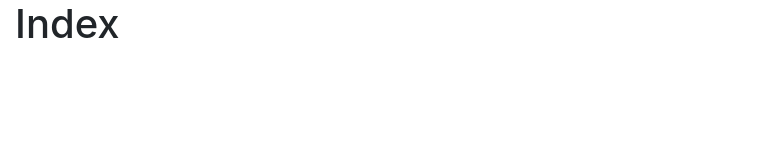
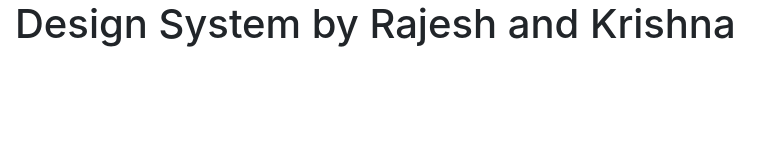
Before and after one commit to techatpark/bootme, a website: page src/index.html in a window 1280 px wide. Shown: the whole page, without its empty margins (0-778 px from the left). Drawn offline with nearby package versions, Linux system fonts and the light colour scheme; files that its build step writes are made by us from their sources.

Commit message:
test update

```diff
--- a/src/index.html
+++ b/src/index.html
@@ -13,7 +13,7 @@
 	<div class="container-fluid">
 		<div class="row flex-xl-nowrap">
 			<div class="col-sm">
-				<h1>Index</h1>
+				<h1>Design System by Rajesh and Krishna</h1>
 			</div>
 		</div>
 	</div>
```
